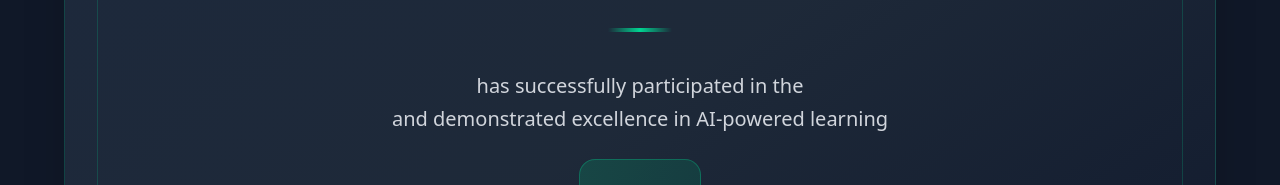
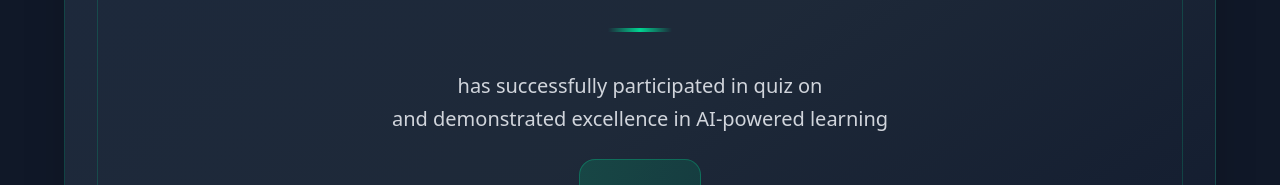
Before and after one commit to TamannaParashar/quiz-wuiz, a React (Vite) app: page /certificate in a window 1280 px wide. Shown: the part 330-515 px from the top of the page. Built offline with nearby package versions, Linux system fonts and the light colour scheme; no server answers.

Commit message:
updation

```diff
--- a/src/Component/Certificate.jsx
+++ b/src/Component/Certificate.jsx
@@ -105,9 +105,9 @@ export default function Certificate(){
               </div>
 
               <p className="text-sm sm:text-lg lg:text-xl text-gray-300 max-w-xs sm:max-w-2xl lg:max-w-3xl mx-auto leading-relaxed px-2">
-                has successfully participated in the
+                has successfully participated in quiz on
                 <span className="text-emerald-400 font-semibold break-words">{quizTitle}</span>
-                <br className="hidden sm:block" />{' '}and demonstrated excellence in AI-powered learning</p>
+                <br className="hidden sm:block" /><p></p>and demonstrated excellence in AI-powered learning</p>
 
               <div className="inline-block bg-gradient-to-r from-emerald-500/20 to-emerald-600/20 backdrop-blur-sm rounded-xl lg:rounded-2xl p-3 sm:p-4 lg:p-6 border border-emerald-400/30 mx-2">
                 <p className="text-lg sm:text-xl lg:text-2xl text-emerald-400 font-bold">Score: {score}</p>
```
